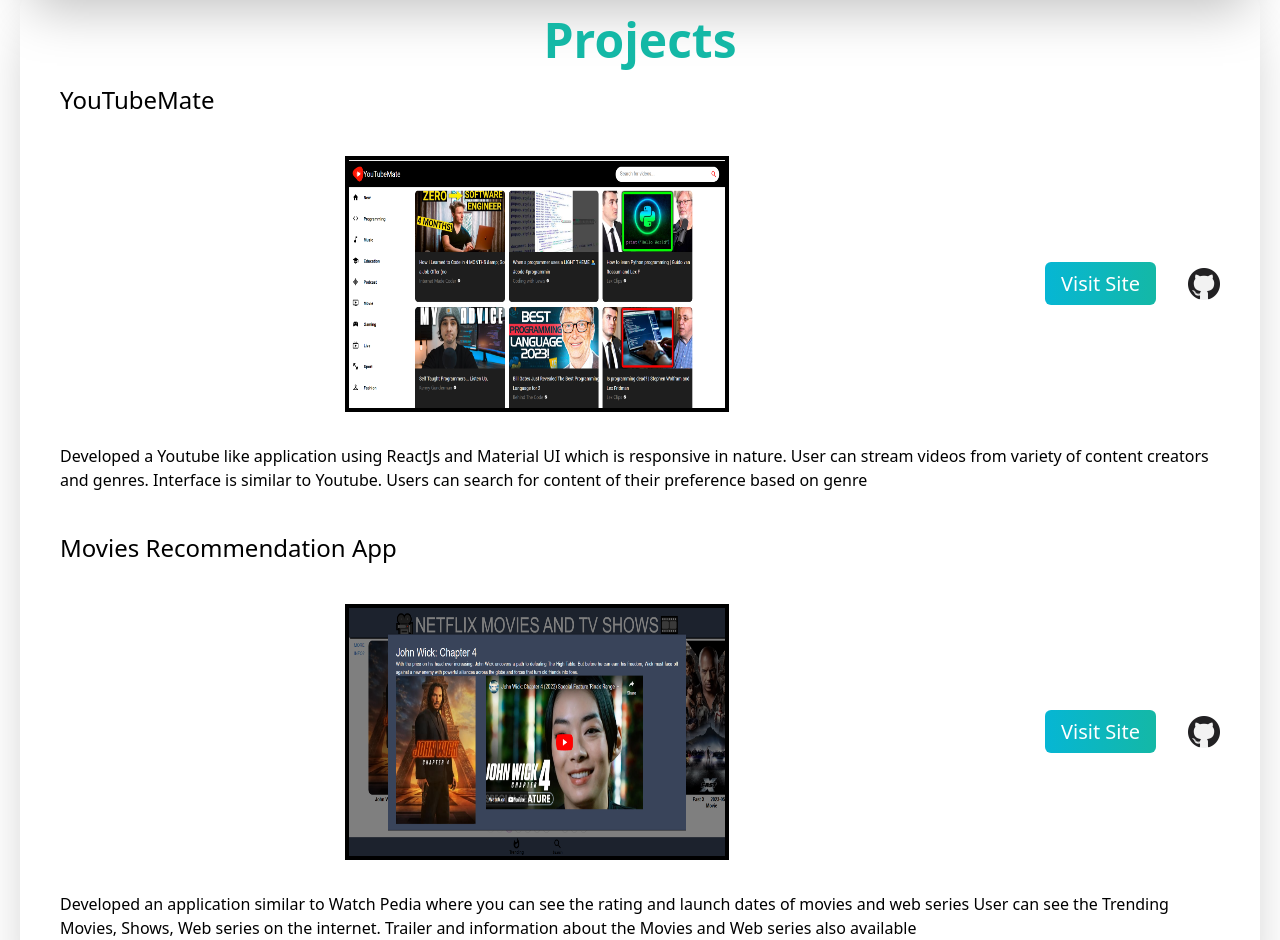
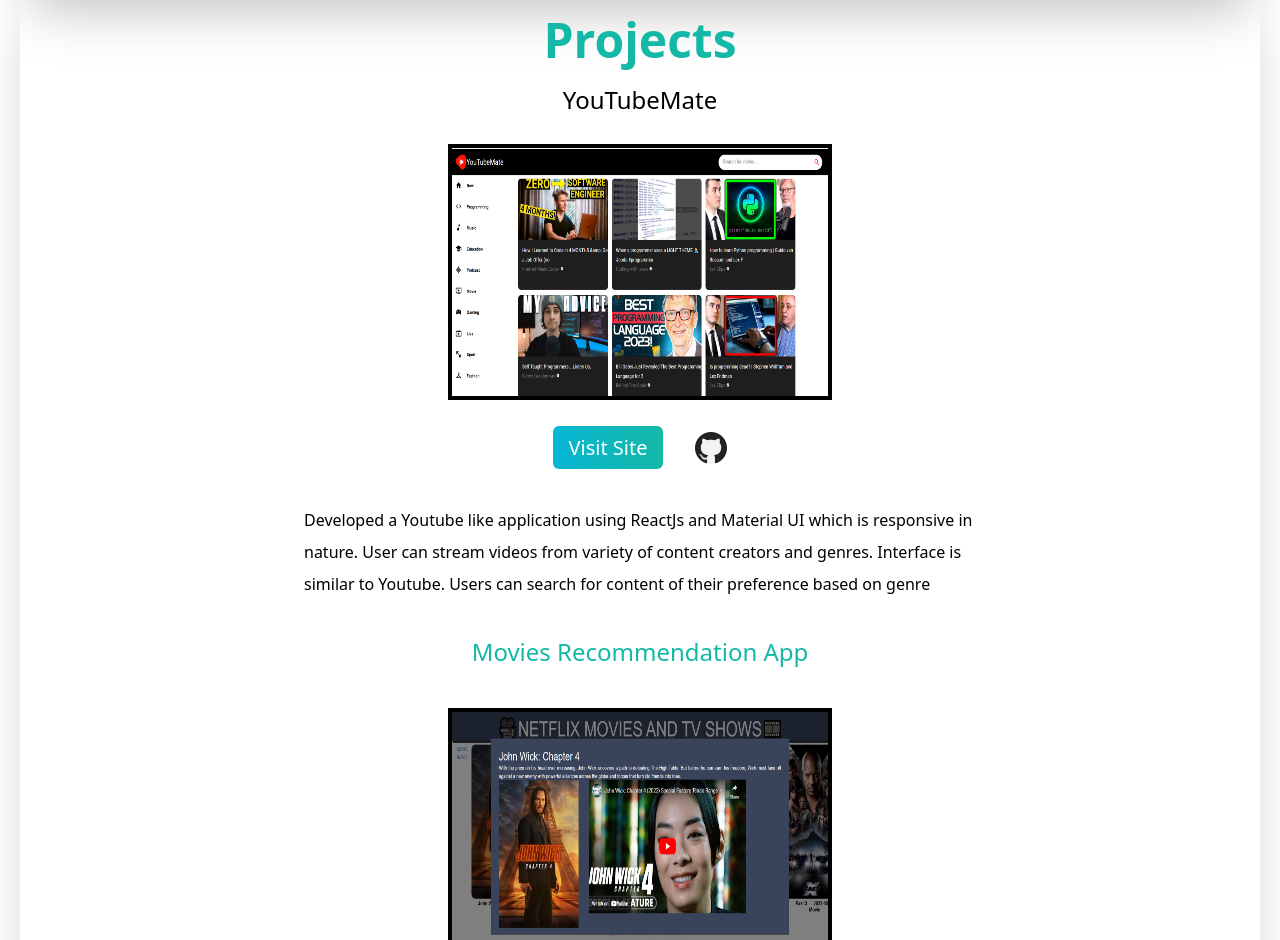
Before and after one commit to Shubham-100/Portfolio_Nextjs, a Next.js app: page / in a window 1280 px wide. Shown: the part 1320-2260 px from the top of the page. Built offline with nearby package versions, Linux system fonts and the light colour scheme.

Commit message:
Fix resposiveness on large screens

```diff
--- a/src/pages/index.js
+++ b/src/pages/index.js
@@ -45,7 +45,7 @@
 
         <section>
           <div className="px-20 py-20 shadow-2xl rounded-xl">
-            <h1 className="text-3xl md:text-5xl text-center font-semibold text-teal-500  pb-10 justify-center">Skills and Technology</h1>
+            <h1 className="text-3xl md:text-5xl text-center font-semibold text-teal-500 dark:text-white  pb-10 justify-center">Skills and Technology</h1>
             <div className="flex flex-row flex-wrap gap-4 md:gap-8 md:justify-center">
               <img src="./c-.png" width="80" height="80"/>
               <img src="./ds.png" width="80" height="80"/>
@@ -65,27 +65,26 @@
         <section>
           <div className="px-10 py-5 shadow-2xl rounded-xl mt-0">
             <h1 className="text-3xl md:text-5xl text-center text-teal-500  font-semibold py-0  justify-center">Projects</h1>
-            <h5 className="text-2xl font-medium py-5 text-black dark:text-teal-500">YouTubeMate</h5>
-            <div className="flex flex-col flex-wrap gap-8 md:flex-row py-5 text-black  dark:text-white">
+            <h5 className="text-2xl font-medium py-5 text-center text-black dark:text-white">YouTubeMate</h5>
+            <div className="flex flex-col flex-wrap gap-8  py-2 text-black  dark:text-white">
               <img src="./tubemate.png" className="w-96 h-64 mx-auto border-solid border-black dark:border-white border-4 hover:border-solid md:w-96 md:h-64"/>
               <ul className="flex flex-row items-center justify-center gap-4">
                 <li><a href="https://youtubemate1.netlify.app/" target="_blank" className="text-xl bg-gradient-to-r from-cyan-500 to-teal-500 text-white px-4 mr-4 py-2 rounded-md">Visit Site</a></li>
                 <li><a href="https://github.com/Shubham-100/YouTubeMate" target="_blank"><img src="./github.png" width="32" height="32"/></a></li>
               </ul>
-              <p className="text-md">Developed a Youtube like application using ReactJs and Material UI which is responsive in nature. User can stream videos from variety of content creators and genres. Interface is similar to Youtube.
+              <p className="text-md py-2 leading-8 md:text-md max-w-2xl mx-auto">Developed a Youtube like application using ReactJs and Material UI which is responsive in nature. User can stream videos from variety of content creators and genres. Interface is similar to Youtube.
 Users can search for content of their preference based on genre</p>
             </div>
 
 
-            <h5 className="text-2xl font-medium py-5 text-black dark:text-teal-500">Movies Recommendation App
-</h5>
-            <div className="flex flex-col flex-wrap gap-8 md:flex-row py-5 text-black  dark:text-white">
-              <img src="./movies.png" className="w-96 h-64 mx-auto border-solid border-black dark:border-white border-4 hover:border-solid md:w-96 md:h-64"/>
+            <h5 className="text-2xl font-medium py-5 text-center dark:text-white text-teal-500">Movies Recommendation App</h5>
+            <div className="flex flex-col flex-wrap gap-8  py-5 text-black  dark:text-white">
+              <img src="./movies.png" className="w-96 h-64 mx-auto border-solid border-black dark:border-white border-4 hover:border-solid md:w-96 md:h-64" />
               <ul className="flex flex-row items-center justify-center gap-4">
                 <li><a href="https://startling-pothos-879818.netlify.app/" target="_blank" className="text-xl bg-gradient-to-r from-cyan-500 to-teal-500 text-white px-4 mr-4 py-2 rounded-md">Visit Site</a></li>
                 <li><a href="https://github.com/Shubham-100/Movies-TV-shows" target="_blank"><img src="./github.png" width="32" height="32"/></a></li>
               </ul>
-              <p className="md">Developed an application similar to Watch Pedia where you can see the rating and launch dates of movies and web series
+              <p className="text-md py-5 leading-8 md:text-md max-w-2xl mx-auto">Developed an application similar to Watch Pedia where you can see the rating and launch dates of movies and web series
 User can see the Trending Movies, Shows, Web series on the internet. Trailer and information about the Movies and Web series also available</p>
             </div>
             </div>
```
